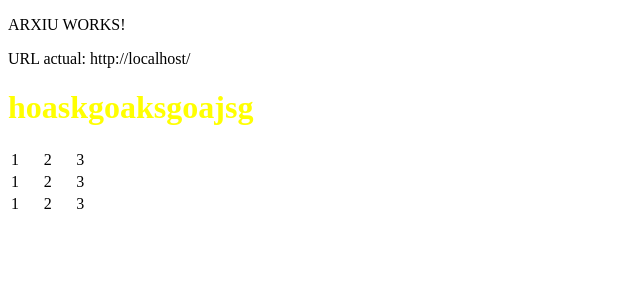
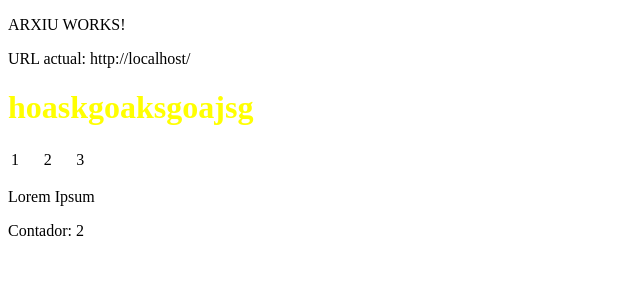
Before and after one commit to ferrangarci/AngularDOM-Ferran-Garcia, an Angular app: page / in a window 1280 px wide. Shown: the top 300 px of the page, without its empty margins (0-640 px from the left). Built offline with nearby package versions, Linux system fonts and the light colour scheme.

Commit message:
Exercici 6

```diff
--- a/src/arxiu/arxiu.html
+++ b/src/arxiu/arxiu.html
@@ -9,14 +9,7 @@
     <td>2</td>
     <td>3</td>
   </tr>
-  <tr>
-    <td>1</td>
-    <td>2</td>
-    <td>3</td>
-  </tr>
-  <tr>
-    <td>1</td>
-    <td>2</td>
-    <td>3</td>
-  </tr>
 </table>
+
+<p id="lorem">Lorem Ipsum</p>
+<p> Contador: {{countwords('lorem')}} </p>
--- a/src/arxiu/arxiu.ts
+++ b/src/arxiu/arxiu.ts
@@ -1,6 +1,8 @@
 import { Component } from '@angular/core';
 import {yellowSubmarine} from './yellowsubmarine';
 import {changesize} from './changesize';
+import {count} from 'rxjs';
+import {countwords} from './countwords';
 
 @Component({
   selector: 'app-arxiu',
@@ -15,6 +17,8 @@ export class Arxiu {
   ngOnInit() {
     yellowSubmarine('patata')
     changesize('pepsicola')
+    countwords('lorem')
   }
 
+  protected readonly countwords = countwords;
 }
--- /dev/null
+++ b/src/arxiu/countwords.ts
@@ -0,0 +1,6 @@
+export function countwords(id: string) {
+  const texto = document.getElementById(id)!.innerText;
+
+  let array = texto.split(' ')
+  return array.length;
+}
```
Also changed, not shown: src/arxiu/imatge.ts (added).
